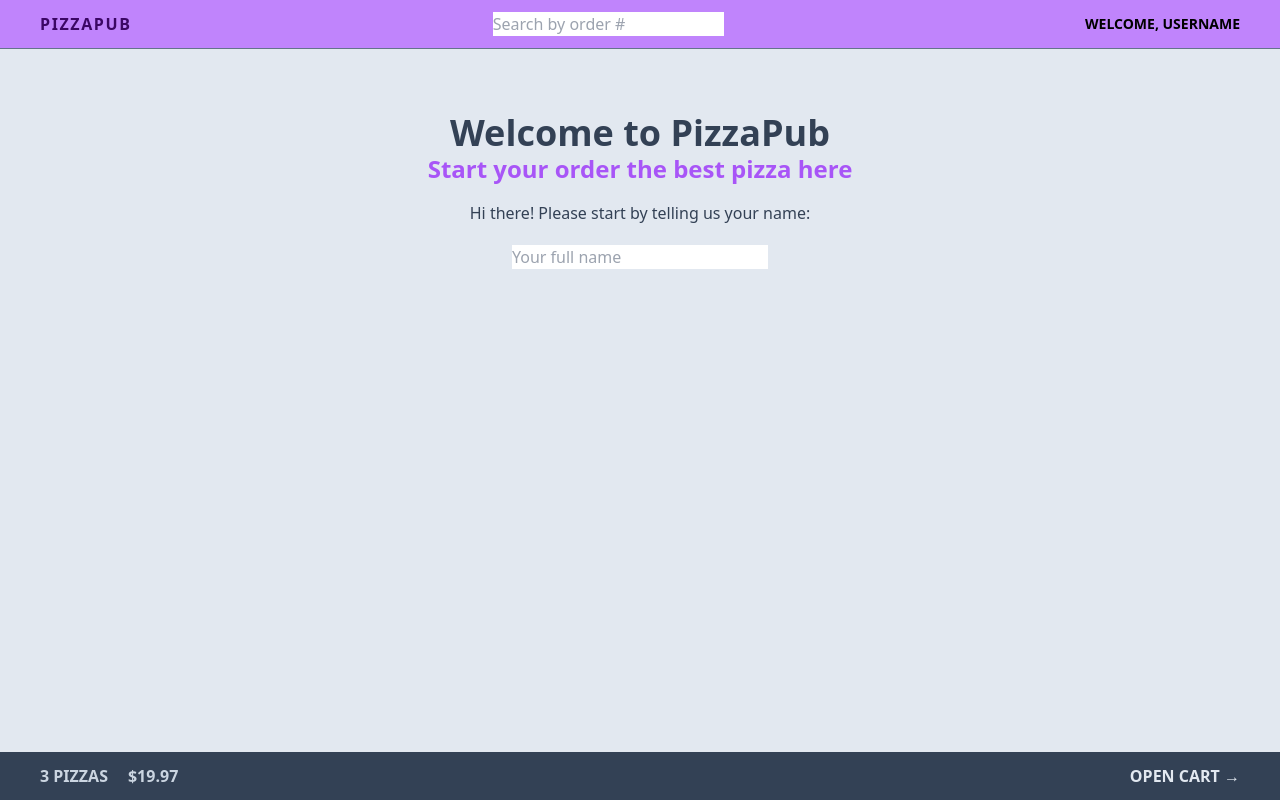
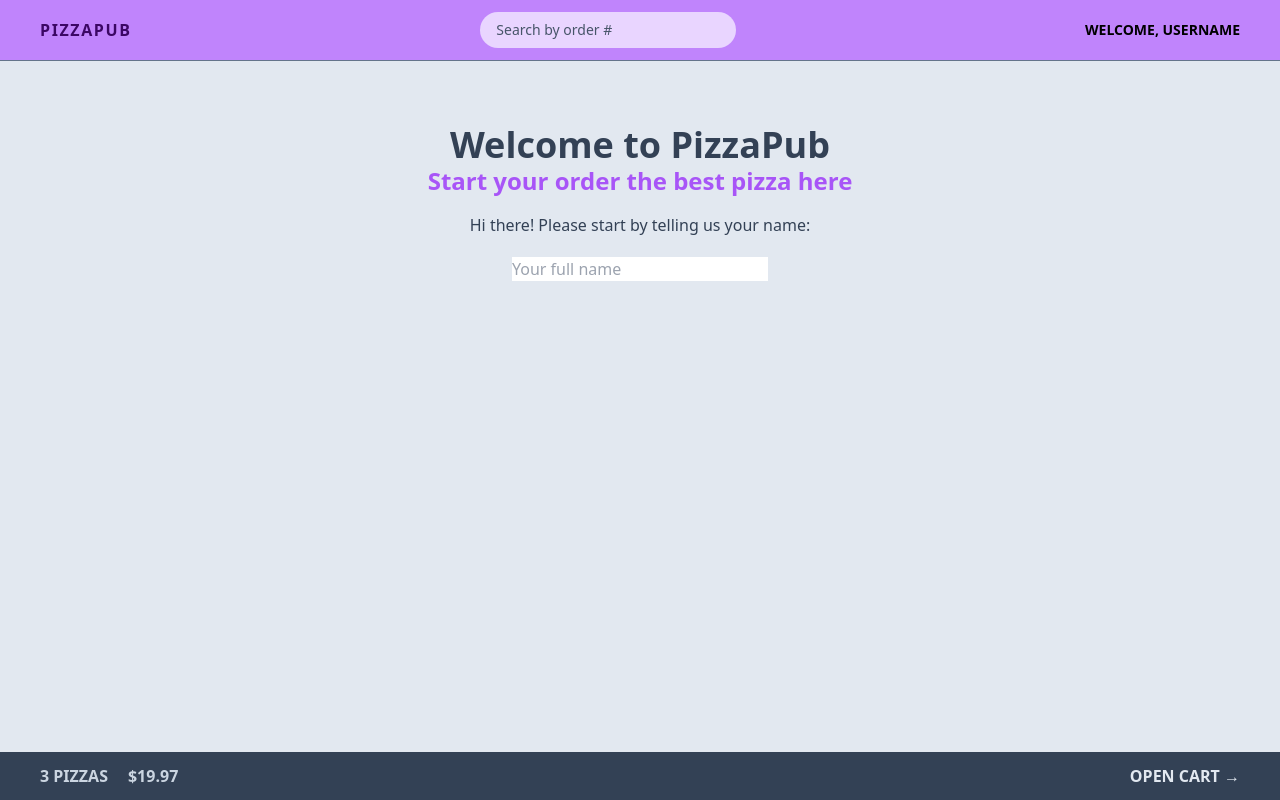
Before and after one commit to bakNa2t/pizzapub, a React (Vite) app: page / in a window 1280 px wide. Built offline with nearby package versions, Linux system fonts and the light colour scheme.

Commit message:
Update styles of input search in OrderSearchin

```diff
--- a/index.html
+++ b/index.html
@@ -2,7 +2,7 @@
 <html lang="en">
   <head>
     <meta charset="UTF-8" />
-    <link rel="icon" type="image/svg+xml" href="/vite.svg" />
+    <!-- <link rel="icon" type="image/svg+xml" href="/vite.svg" /> -->
     <meta name="viewport" content="width=device-width, initial-scale=1.0" />
     <title>PizzaPub | React Redux Tailwind app</title>
   </head>
--- a/src/base-blocks/order/OrderSearching.jsx
+++ b/src/base-blocks/order/OrderSearching.jsx
@@ -19,6 +19,7 @@ function OrderSearching() {
         placeholder="Search by order #"
         value={query}
         onChange={(e) => setQuery(e.target.value)}
+        className="w-36 rounded-full bg-purple-200 px-4 py-2 text-sm outline-none transition-all duration-300 placeholder:text-slate-600 focus:outline-none focus:ring focus:ring-purple-600 focus:ring-opacity-50 sm:w-64 sm:focus:w-72"
       />
     </form>
   );
```
